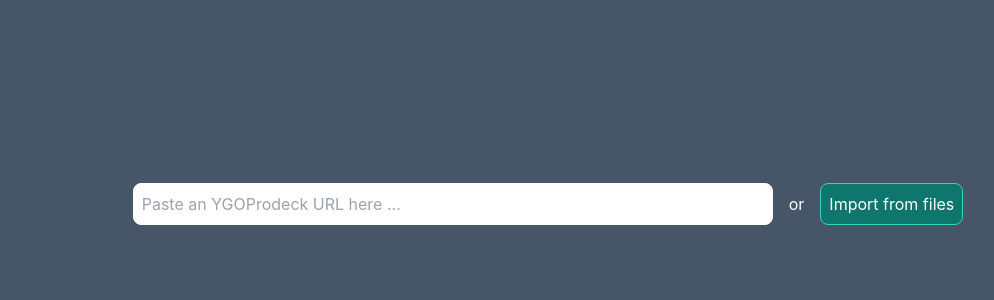
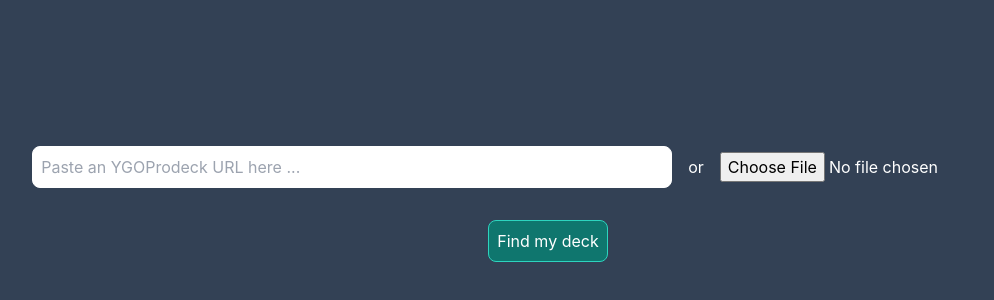
Before and after one commit to ygodeckshopper/platform, a Next.js app: page / in a window 1280 px wide. Shown: the part 196-496 px from the top of the page, without its empty margins (92-1086 px from the left). Built offline with nearby package versions, Linux system fonts and the light colour scheme.

Commit message:
feat(platform): add dependabot

```diff
--- a/package.json
+++ b/package.json
@@ -8,6 +8,7 @@
     "lint": "next lint --fix"
   },
   "dependencies": {
+    "axios": "0.24.0",
     "dotenv": "^10.0.0",
     "next": "12.0.7",
     "react": "17.0.2",
@@ -16,10 +17,12 @@
   "devDependencies": {
     "@types/node": "17.0.8",
     "@types/react": "17.0.38",
+    "@typescript-eslint/eslint-plugin": "^5.9.0",
     "autoprefixer": "^10.4.2",
     "eslint": "8.6.0",
     "eslint-config-next": "12.0.7",
     "postcss": "^8.4.5",
+    "prettier": "2.5.1",
     "tailwindcss": "^3.0.12",
     "typescript": "4.5.4"
   }
--- a/pages/index.tsx
+++ b/pages/index.tsx
@@ -1,15 +1,73 @@
 import type { NextPage } from 'next'
+import { useState, useEffect } from 'react'
+import Axios from 'axios'
+import isValidUrl from '../utils/isValidUrl'
+import isValidDeck from '../utils/isValidDeck'
 
 const Home: NextPage = () => {
-    const handleImport = () => {
-        alert("Importing from files ...");
+    const [file, setFile] = useState<any>(null);
+    const [url, setUrl] = useState("");
+    const [errorText, setErrorText] = useState("");
+    const isButtonDisabled = !url && (!file || !file?.name.endsWith(".ydk"));
+    const handleImport = (event: any) => { setFile(event?.target.files[0]) }
+    const handleUrlChange = (event: any) => { setUrl(event.target.value) }
+    const handleFileSubmit = (file: any) => {
+        if (file?.name.endsWith(".ydk")) {
+            const fileReader = new FileReader();
+            const handleFileRead = (e: any) => {
+                if (isValidDeck(e.target.result)) {
+                    Axios.get("/api/deck?f=" + Buffer.from(e.target.result).toString('base64'))
+                        .then((res) => {
+                            res.status !== 200 ?
+                                setErrorText("An error occured while trying to read the file. Make sure it is a .ydk file.") :
+                                console.log(res)
+                        }).catch((err) => setErrorText(err.message));
+                } else {
+                    setErrorText("Invalid deck file");
+                }
+            }
+            fileReader.onloadend = handleFileRead;
+            fileReader.readAsText(file);
+        } else {
+            setErrorText("Please use a .ydk file.")
+        }
     }
+    const handleUrlSubmit = (url :string) => {
+        if (isValidUrl(url)) {
+            Axios.get("/api/deck?u=" + Buffer.from(url).toString('base64'))
+                .then((res) => console.log(res))
+                .catch((err) => setErrorText(err.message));
+        } else { setErrorText("Please enter a valid URL.") }
+    }
+    const handleSubmit = () => file ? handleFileSubmit(file) : handleUrlSubmit(url)
+
+    useEffect(() => {
+        !url && file && !file?.name.endsWith(".ydk") ? setErrorText("Please use an .ydk file.") : setErrorText("");
+    }, [file, setErrorText, url]);
+
     return (
-        <div className={"bg-slate-600 h-screen w-screen flex items-center justify-center space-x-4 text-white"}>
-            <input className={"p-2 w-1/2 bg-white rounded-lg border border-white focus:border-teal-400 text-slate-700 outline-none"} placeholder='Paste an YGOProdeck URL here ...' />
-            <span>or</span>
-            <button type='button' onClick={handleImport} className={"rounded-lg bg-teal-700 p-2 rounded-lg border border-teal-400 hover:bg-teal-400"}>
-                Import from files
+        <div
+            className={'bg-slate-700 h-screen w-screen flex flex-col items-center justify-center text-white space-y-8'}>
+            <div className={"flex w-full items-center justify-center space-x-4"}>
+                <input
+                    className={'p-2 w-1/2 bg-white rounded-lg border border-white focus:border-teal-400 text-slate-700 outline-none'}
+                    placeholder="Paste an YGOProdeck URL here ..."
+                    onChange={handleUrlChange}
+                />
+                <span>or</span>
+                <input
+                    type="file"
+                    onChange={handleImport}
+                />
+            </div>
+            {errorText && <span className={"text-center text-red-600"}>{errorText}</span>}
+            <button
+                type={"button"}
+                onClick={handleSubmit}
+                className={"bg-teal-700 border border-teal-400 hover:bg-teal-400 disabled:bg-teal-700 disabled:cursor-default p-2 rounded-lg"}
+                disabled={isButtonDisabled}
+            >
+                Find my deck
             </button>
         </div>
     )
```
Also changed, not shown: .eslintrc.json, tailwind.config.js (indentation only), 1 other file (tests, documents, lock files or other folders).
